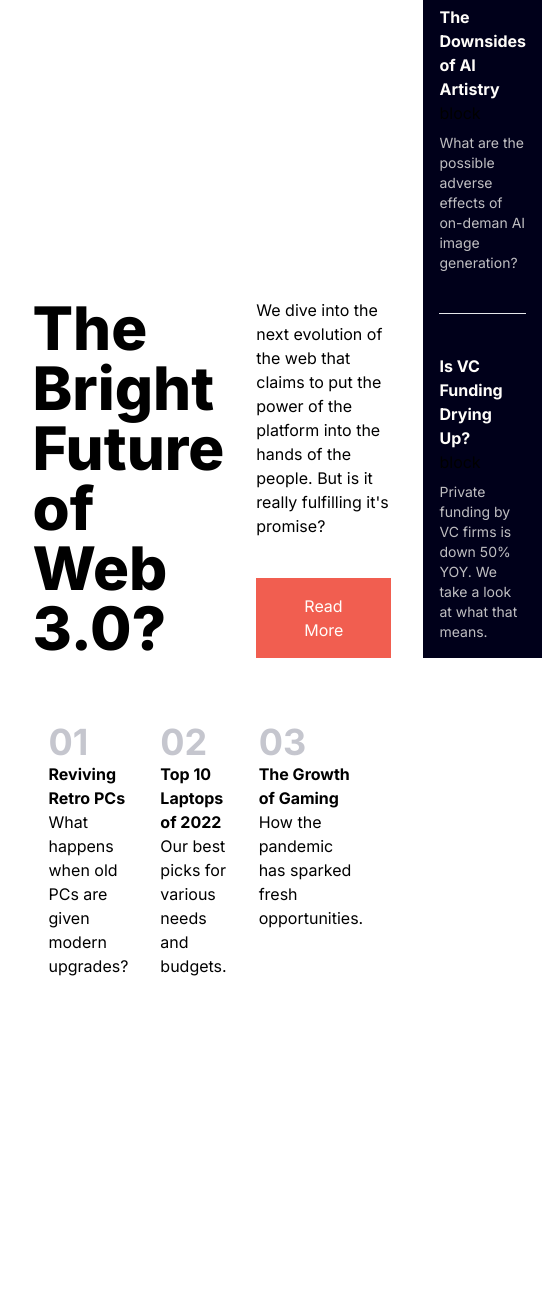
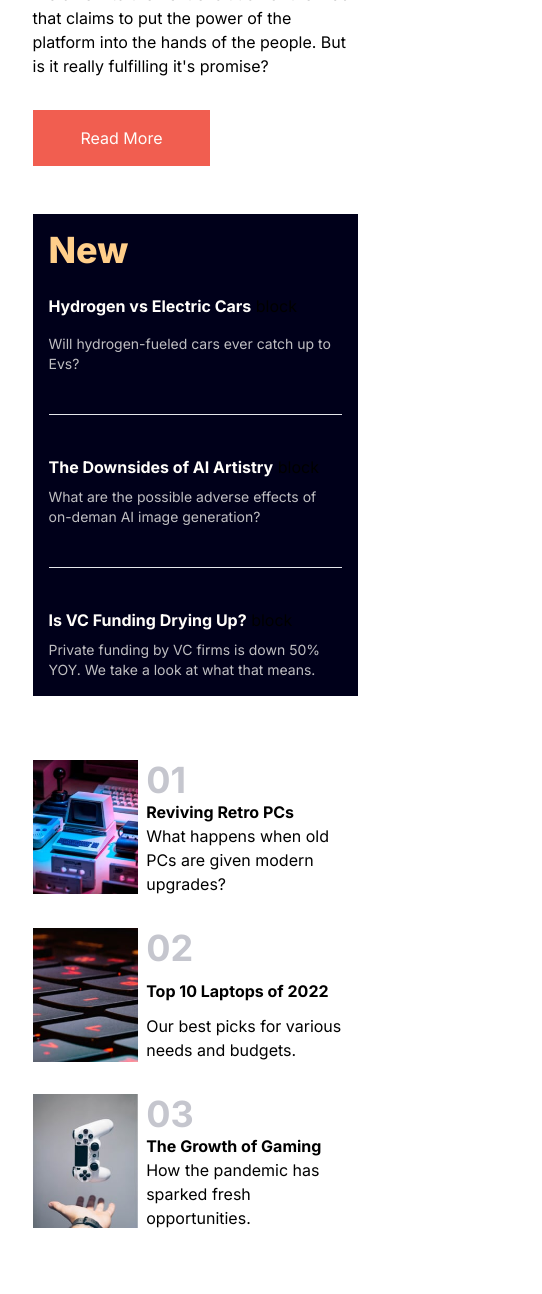
Before and after one commit to imrvon/tw-news, a website: page public/index.html in a window 390 px wide. Shown: the part 512-1806 px from the top of the page, 542 px wide, since content can reach past the window. Before the commit the page ends 1490 px from the top, so only its background shows below. Drawn offline with Linux system fonts and the light colour scheme.

Commit message:
Responsiveness and Toggle

```diff
--- a/public/index.html
+++ b/public/index.html
@@ -7,26 +7,36 @@
     <title>Document</title>
     <link rel="stylesheet" href="styles.css">
 </head>
-<body>
-   <main class="w-10/12 my-12 mx-auto"> <!-- Wrapper Div  -->
-        <header class="flex justify-between items-center py-4 mb-10">
+<body class="relative">
+   <main class="w-10/12 mb-12 mx-auto "> <!-- Wrapper Div  -->
+        <header class="flex justify-between items-center py-8 mb-10">
             <div><img src="img/logo.svg" alt=""></div>
-            <nav class="flex gap-8">
-                <a href="" class="hover:text-secondary">Home</a>
-                <a href="" class="hover:text-secondary">New</a>
-                <a href="" class="hover:text-secondary">Popular</a>
-                <a href="" class="hover:text-secondary">Trending</a>
-                <a href="" class="hover:text-secondary">Categories</a>
+            <nav class="">
+                <div class="flex flex-col gap-16 w-2/3 py-24 px-12 h-screen hidden text-3xl font-medium absolute bg-white top-0 left-1/3 md:flex-row md:gap-8 md:w-auto md:h-auto md:static md:flex md:py-0 md:px-0 md:text-lg md:font-normal" id="menu">
+                    <a href="" class="hover:text-secondary">Home</a>
+                    <a href="" class="hover:text-secondary">New</a>
+                    <a href="" class="hover:text-secondary">Popular</a>
+                    <a href="" class="hover:text-secondary">Trending</a>
+                    <a href="" class="hover:text-secondary">Categories</a>
+                </div>
+
+                <svg class="md:hidden w-6 z-20 relative" id="toggle" xmlns="http://www.w3.org/2000/svg" fill="none" viewBox="0 0 24 24" stroke-width="1.5" stroke="currentColor" class="w-6 h-6">
+                    <path stroke-linecap="round" stroke-linejoin="round" d="M3.75 6.75h16.5M3.75 12h16.5m-16.5 5.25h16.5" />
+                </svg>
+                <svg class="hidden md:hidden w-6 z-20 relative" id="close" xmlns="http://www.w3.org/2000/svg" fill="none" viewBox="0 0 24 24" stroke-width="1.5" stroke="currentColor" class="w-6 h-6">
+                    <path stroke-linecap="round" stroke-linejoin="round" d="M6 18L18 6M6 6l12 12" />
+                  </svg>
+
             </nav>
         </header>
 
-        <div class="flex gap-8"> <!-- First Main Div  -->
-            <div class="flex flex-col justify-between basis-2/3"> <!-- Left Div  -->
+        <div class="lg:flex lg:gap-8"> <!-- First Main Div  -->
+            <div class="lg:flex lg:flex-col lg:justify-between lg:basis-2/3"> <!-- Left Div  -->
                 <div> <!-- Top Div  -->
                     <img src="img/image-web-3-desktop.jpg" alt="" class="w-full object-cover">
                 </div>
-                <div class="flex mt-8 gap-8"> <!-- Left Div  -->
-                    <div class="basis-1/2"><h1 class="text-6xl font-extrabold">The Bright Future of Web 3.0?</h1></div><!-- Left Div  -->
+                <div class="lg:flex mt-8 gap-8"> <!-- Left Div  -->
+                    <div class="basis-1/2"><h1 class="text-6xl font-extrabold mb-1">The Bright Future of Web 3.0?</h1></div><!-- Left Div  -->
 
                     <div  class="basis-1/2 flex flex-col justify-between"> <!-- Right Div  -->
                         <p class="mb-8">We dive into the next evolution of the web that claims to put the power of the platform into the hands of the people. But is it really fulfilling it's promise?</p>
@@ -36,7 +46,7 @@
                 </div>
             </div>
 
-            <div class="flex flex-col justify-between basis-1/3"> <!-- Right Div  -->
+            <div class="lg:flex lg:flex-col lg:justify-between lg:basis-1/3 pt-12 lg:pt-0"> <!-- Right Div  -->
                 <div class="bg-verydarkblue p-4 h-full">
                     <h2 class="text-primary text-4xl mb-4 font-extrabold">New</h2> <!-- Title -->
                     <div> <!-- Article Div  -->
@@ -57,41 +67,42 @@
             </div>
         </div>
 
-        <div class="flex my-16 gap-4 h-44"> <!-- Bottom Container  -->
-            <div class="flex gap-4 basis-1/3 h-full">
-                <div class="w-full h-full"> <!-- Left Div  -->
-                    <img src="img/image-retro-pcs.jpg" alt="" class="w-full object-cover  h-full">
+        <div class="flex my-16 gap-8 lg:gap-4 lg:h-44 flex-col lg:flex-row"> <!-- Bottom Container  -->
+            <div class="flex gap-2 lg:gap-4 basis-full lg:basis-1/3 lg:h-full">
+                <div class="w-full h-full basis-1/3"> <!-- Left Div  -->
+                    <img src="img/image-retro-pcs.jpg" alt="" class="w-full object-cover lg:h-full">
                 </div>
-                <div class="flex flex-col justify-between">
+                <div class="flex flex-col justify-between basis-2/3">
                     <h2 class="text-grayishblue text-4xl font-bold">01</h2>
                     <a href="" class="font-bold hover:text-secondary">Reviving Retro PCs</a href="">
                     <p class="">What happens when old PCs are given modern upgrades?</p>
                 </div>
             </div>
 
-            <div class="flex gap-4 basis-1/3 h-full">
-                <div class="w-full h-full">
-                    <img src="img/image-top-laptops.jpg" alt="" class="w-full object-cover h-full">
+            <div class="flex gap-2 lg:gap-4 basis-full lg:basis-1/3 lg:h-full">
+                <div class="w-full h-full basis-1/3">
+                    <img src="img/image-top-laptops.jpg" alt="" class="w-full object-cover lg:h-full">
                 </div>
-                <div class="flex flex-col justify-between">
+                <div class="flex flex-col justify-between basis-2/3">
                     <h2 class="text-grayishblue text-4xl font-bold">02</h2>
                     <a href="" class="font-bold hover:text-secondary">Top 10 Laptops of 2022</a href="">
                     <p>Our best picks for various needs and budgets.</p>
                 </div>
             </div>
 
-            <div class="flex gap-4 basis-1/3 h-full">
-                <div class="w-full h-full">
-                    <img src="img/image-gaming-growth.jpg" alt="" class="w-full object-cover h-full">
+            <div class="flex gap-2 lg:gap-4 basis-full lg:basis-1/3 lg:h-full">
+                <div class="w-full h-full basis-1/3">
+                    <img src="img/image-gaming-growth.jpg" alt="" class="w-full object-cover lg:h-full">
                 </div>
-                <div class="flex flex-col justify-between">
+                <div class="flex flex-col justify-between basis-2/3">
                     <h2 class="text-grayishblue text-4xl font-bold">03</h2>
                     <a href="" class="font-bold hover:text-secondary">The Growth of Gaming</a href="">
                     <p class="">How the pandemic has sparked fresh opportunities.</p>
                 </div>
             </div>
         </div>
+    </main>
 
-    </main>
+    <script src='script.js'></script>
 </body>
 </html>
--- /dev/null
+++ b/public/script.js
@@ -0,0 +1,19 @@
+const menu = document.querySelector('#menu');
+const toggle = document.querySelector('#toggle');
+const close = document.querySelector('#close');
+
+toggle.addEventListener('click', () => {
+    if (menu.classList.contains('hidden')) {
+        menu.classList.remove('hidden');
+        toggle.style.display = 'none';
+        close.style.display = 'block'
+    } else {
+        menu.classList.add('hidden');
+    }
+})
+
+close.addEventListener('click', () => {
+    toggle.style.display = 'block';
+    close.style.display = 'none'
+    menu.classList.add('hidden');
+})
```
Also changed, not shown: public/styles.css.
